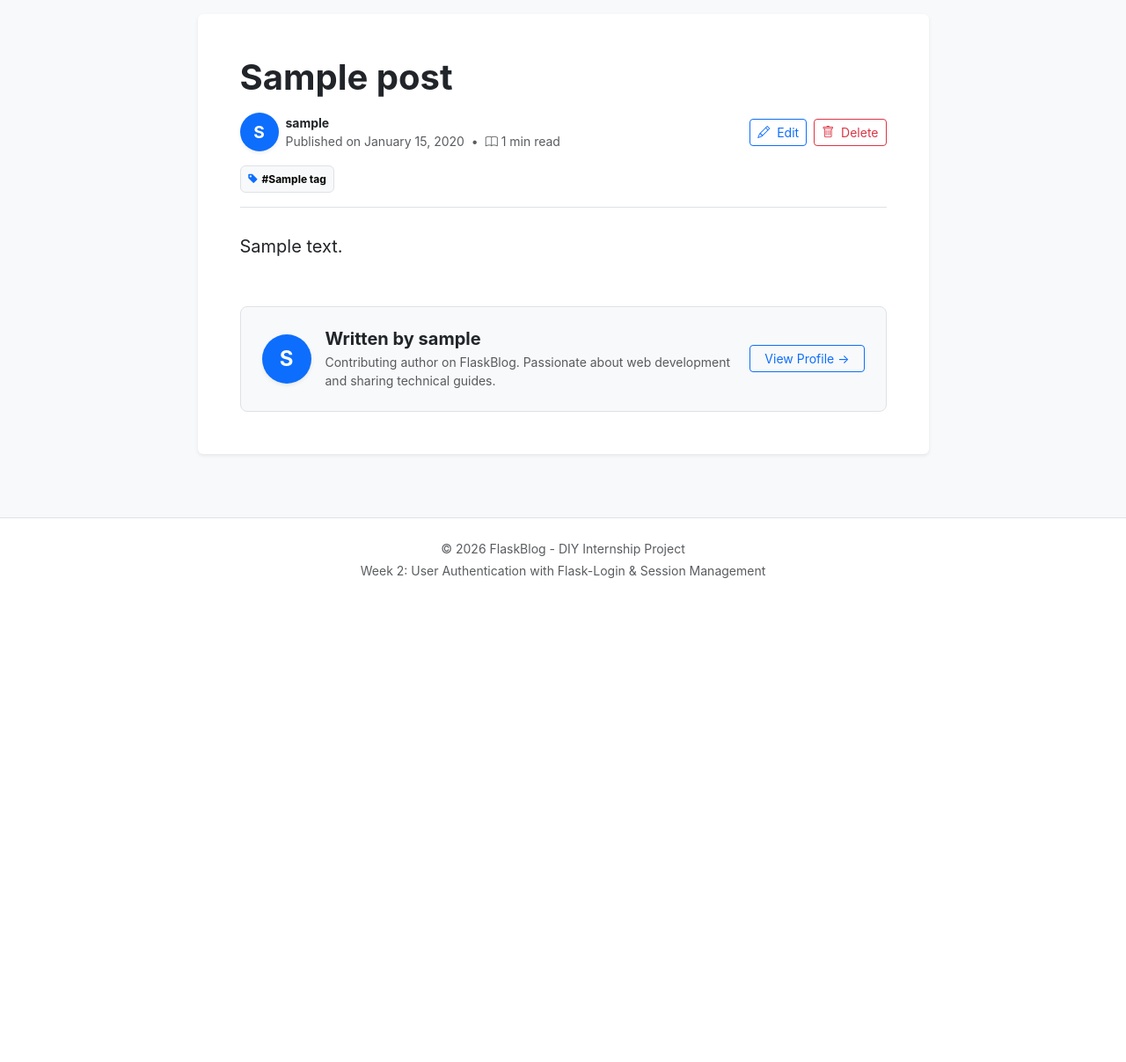
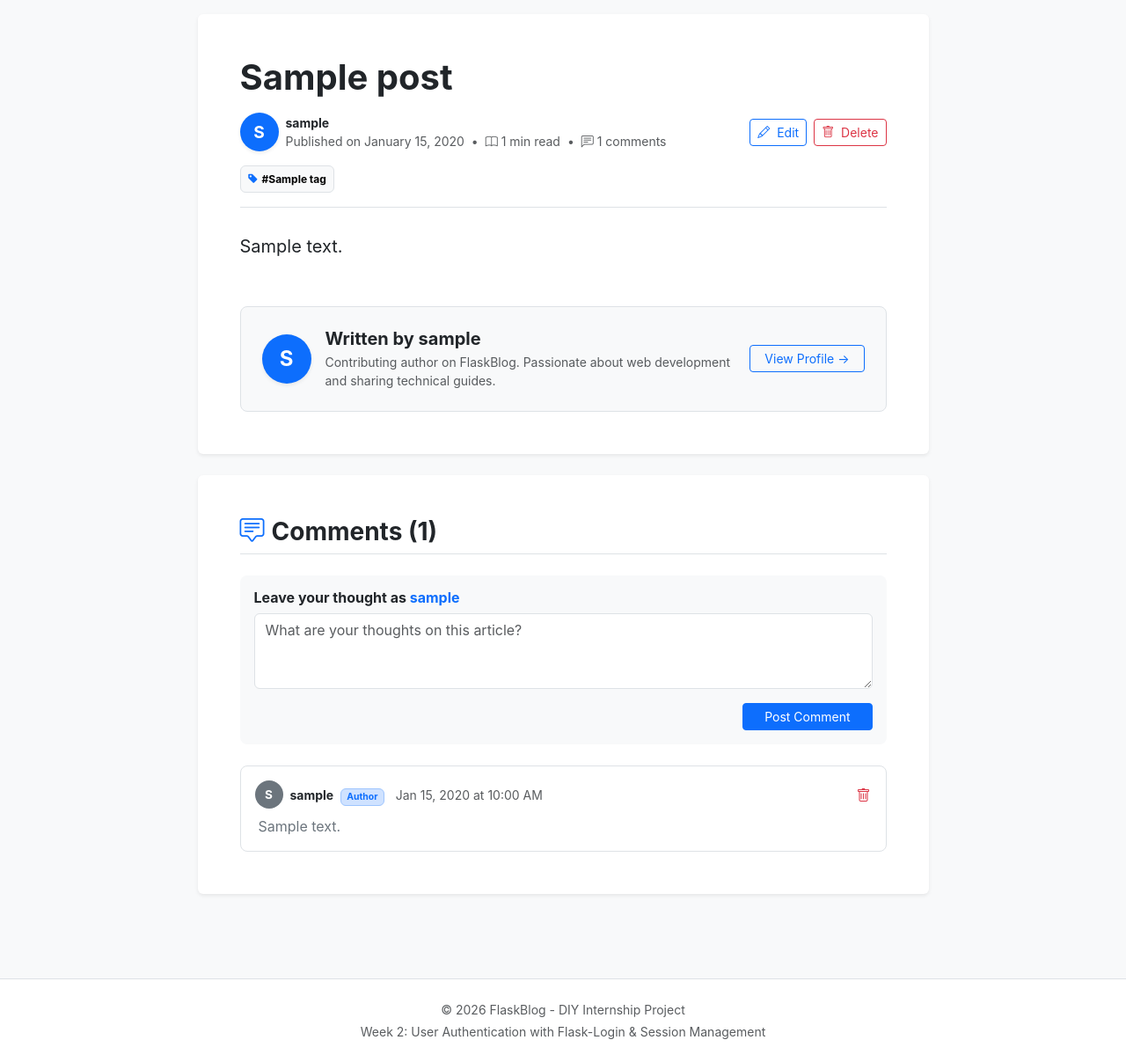
Before and after one commit to avinashdhawale7-S/Blogging-Platform-with-Flask, a Flask app: page /posts/1 in a window 1280 px wide. Shown: the part 134-1341 px from the top of the page at 88% size. Before the commit the page ends 791 px from the top, so only its background shows below. Run offline with Flask 3, Linux system fonts and the light colour scheme; a user stored in the database is signed in; tables that the repository leaves empty hold one stand-in row (values such as "Sample post").

Commit message:
feat: Week 5 commenting system with models, forms, views and authorization

```diff
--- a/app/posts/forms.py
+++ b/app/posts/forms.py
@@ -21,3 +21,15 @@ class PostForm(FlaskForm):
         description='Separate tags with commas, e.g. python, webdev, flask'
     )
     submit = SubmitField('Publish Post')
+
+
+class CommentForm(FlaskForm):
+    """Form for submitting a comment on a blog post."""
+    body = TextAreaField(
+        'Leave a Comment',
+        validators=[
+            DataRequired(message='Comment cannot be empty.'),
+            Length(min=2, max=1000, message='Comment must be between 2 and 1000 characters.')
+        ]
+    )
+    submit = SubmitField('Post Comment')
--- a/app/posts/routes.py
+++ b/app/posts/routes.py
@@ -3,8 +3,8 @@ from flask import render_template, redirect, url_for, flash, request, abort, cur
 from flask_login import current_user, login_required
 from app import db
 from app.posts import bp
-from app.posts.forms import PostForm
-from app.models import Post, Tag
+from app.posts.forms import PostForm, CommentForm
+from app.models import Post, Tag, Comment
 
 ALLOWED_TAGS = [
     'p', 'b', 'i', 'u', 'em', 'strong', 'a', 'h1', 'h2', 'h3', 'h4', 'h5', 'h6',
@@ -83,8 +83,10 @@ def create():
 
 @bp.route('/<int:post_id>')
 def detail(post_id: int):
-    """View an individual blog post with full author details and navigation."""
+    """View an individual blog post with comments and author details."""
     post = db.get_or_404(Post, post_id)
+    comment_form = CommentForm()
+
     # Calculate approximate reading time (avg 200 words per minute)
     words = len(bleach.clean(post.content, tags=[], strip=True).split())
     reading_time = max(1, round(words / 200))
@@ -93,8 +95,50 @@ def detail(post_id: int):
         'posts/detail.html',
         title=post.title,
         post=post,
-        reading_time=reading_time
+        reading_time=reading_time,
+        comment_form=comment_form
     )
+
+
+@bp.route('/<int:post_id>/comment', methods=['POST'])
+@login_required
+def add_comment(post_id: int):
+    """Add a comment to a blog post."""
+    post = db.get_or_404(Post, post_id)
+    form = CommentForm()
+
+    if form.validate_on_submit():
+        comment = Comment(
+            body=form.body.data.strip(),
+            author=current_user,
+            post=post
+        )
+        db.session.add(comment)
+        db.session.commit()
+        flash('Your comment has been posted successfully!', 'success')
+    else:
+        for error in form.body.errors:
+            flash(f'Comment error: {error}', 'danger')
+
+    return redirect(url_for('posts.detail', post_id=post.id, _anchor='comments'))
+
+
+@bp.route('/comment/<int:comment_id>/delete', methods=['POST'])
+@login_required
+def delete_comment(comment_id: int):
+    """Delete a comment (restricted to comment author or post author)."""
+    comment = db.get_or_404(Comment, comment_id)
+
+    # Authorized if current user is comment author OR post author
+    if current_user != comment.author and current_user != comment.post.author:
+        abort(403)
+
+    post_id = comment.post_id
+    db.session.delete(comment)
+    db.session.commit()
+    flash('Comment has been deleted.', 'info')
+
+    return redirect(url_for('posts.detail', post_id=post_id, _anchor='comments'))
 
 
 @bp.route('/<int:post_id>/edit', methods=['GET', 'POST'])
--- a/app/templates/posts/detail.html
+++ b/app/templates/posts/detail.html
@@ -33,6 +33,10 @@
                 <span>Published on {{ post.created_at.strftime('%B %d, %Y') }}</span>
                 <span class="mx-1">&bull;</span>
                 <span><i class="bi bi-book me-1"></i>{{ reading_time }} min read</span>
+                <span class="mx-1">&bull;</span>
+                <a href="#comments" class="text-decoration-none text-muted">
+                  <i class="bi bi-chat-left-text me-1"></i>{{ post.comments.count() }} comments
+                </a>
                 {% if post.updated_at and post.updated_at != post.created_at %}
                   <span class="mx-1">&bull;</span>
                   <span class="fst-italic">(Updated {{ post.updated_at.strftime('%b %d, %Y') }})</span>
@@ -87,10 +91,92 @@
         </div>
       </div>
     </article>
+
+    <!-- Comments Section -->
+    <section id="comments" class="card shadow-sm border-0 mb-5">
+      <div class="card-body p-4 p-md-5">
+        <div class="d-flex justify-content-between align-items-center mb-4 pb-2 border-bottom">
+          <h3 class="fw-bold mb-0 text-dark">
+            <i class="bi bi-chat-square-text me-2 text-primary"></i>Comments ({{ post.comments.count() }})
+          </h3>
+        </div>
+
+        <!-- Add Comment Form (Authenticated) -->
+        {% if current_user.is_authenticated %}
+          <div class="card bg-light border-0 mb-4 p-3 rounded-3">
+            <h6 class="fw-bold mb-2">Leave your thought as <span class="text-primary">{{ current_user.username }}</span></h6>
+            <form method="POST" action="{{ url_for('posts.add_comment', post_id=post.id) }}">
+              {{ comment_form.hidden_tag() }}
+              <div class="mb-3">
+                {{ comment_form.body(class="form-control", rows=3, placeholder="What are your thoughts on this article?") }}
+              </div>
+              <div class="d-flex justify-content-end">
+                {{ comment_form.submit(class="btn btn-primary px-4 btn-sm") }}
+              </div>
+            </form>
+          </div>
+        {% else %}
+          <!-- Unauthenticated Sign-in Prompt -->
+          <div class="alert alert-info d-flex align-items-center justify-content-between mb-4" role="alert">
+            <div>
+              <i class="bi bi-info-circle me-2"></i>
+              <strong>Join the conversation!</strong> Sign in to share your thoughts on this post.
+            </div>
+            <a href="{{ url_for('auth.login', next=url_for('posts.detail', post_id=post.id)) }}" class="btn btn-primary btn-sm px-3">
+              Sign In to Comment
+            </a>
+          </div>
+        {% endif %}
+
+        <!-- Comments Feed -->
+        {% if post.comments.count() > 0 %}
+          <div class="d-flex flex-column gap-3">
+            {% for comment in post.comments %}
+              <div class="border rounded-3 p-3 bg-white">
+                <div class="d-flex justify-content-between align-items-center mb-2">
+                  <div class="d-flex align-items-center">
+                    <a href="{{ url_for('main.user_profile', username=comment.author.username) }}" class="text-decoration-none">
+                      <div class="bg-secondary text-white rounded-circle d-flex align-items-center justify-content-center me-2" style="width: 32px; height: 32px; font-weight: bold; font-size: 0.85rem;">
+                        {{ comment.author.username[0]|upper }}
+                      </div>
+                    </a>
+                    <div>
+                      <a href="{{ url_for('main.user_profile', username=comment.author.username) }}" class="fw-bold text-dark text-decoration-none small">
+                        {{ comment.author.username }}
+                      </a>
+                      {% if comment.author == post.author %}
+                        <span class="badge bg-primary-subtle text-primary border border-primary-subtle small ms-1" style="font-size: 0.65rem;">Author</span>
+                      {% endif %}
+                      <span class="text-muted small ms-2">{{ comment.created_at.strftime('%b %d, %Y at %I:%M %p') }}</span>
+                    </div>
+                  </div>
+
+                  <!-- Delete Comment Option (Comment author or Post author) -->
+                  {% if current_user.is_authenticated and (current_user == comment.author or current_user == post.author) %}
+                    <form method="POST" action="{{ url_for('posts.delete_comment', comment_id=comment.id) }}" class="d-inline" onsubmit="return confirm('Are you sure you want to delete this comment?');">
+                      <button type="submit" class="btn btn-link text-danger p-0 text-decoration-none small" title="Delete comment">
+                        <i class="bi bi-trash"></i>
+                      </button>
+                    </form>
+                  {% endif %}
+                </div>
+
+                <p class="text-secondary mb-0 ps-1" style="white-space: pre-wrap;">{{ comment.body }}</p>
+              </div>
+            {% endfor %}
+          </div>
+        {% else %}
+          <div class="text-center py-4 text-muted">
+            <i class="bi bi-chat-dots display-5 d-block mb-2 text-secondary"></i>
+            <p class="mb-0">No comments yet. Start the conversation!</p>
+          </div>
+        {% endif %}
+      </div>
+    </section>
   </div>
 </div>
 
-<!-- Delete Confirmation Modal -->
+<!-- Delete Post Confirmation Modal -->
 {% if current_user.is_authenticated and current_user == post.author %}
   <div class="modal fade" id="deletePostModal" tabindex="-1" aria-labelledby="deletePostModalLabel" aria-hidden="true">
     <div class="modal-dialog modal-dialog-centered">
@@ -104,7 +190,7 @@
         <div class="modal-body p-4">
           <p class="mb-1">Are you sure you want to delete this post?</p>
           <strong class="text-danger d-block mb-3">"{{ post.title }}"</strong>
-          <p class="text-muted small mb-0">This action is permanent and cannot be undone.</p>
+          <p class="text-muted small mb-0">This action will also permanently delete all associated comments.</p>
         </div>
         <div class="modal-footer bg-light">
           <button type="button" class="btn btn-outline-secondary" data-bs-dismiss="modal">Cancel</button>
```
Also changed, not shown: app/models.py (+18 -2 lines), app/templates/main/index.html (+12 -3 lines), app/templates/posts/index.html (+8 -3 lines), migrations/versions/242324410f19_add_comment_model_and_relationships.py (added, +43 -0 lines), README.md.
